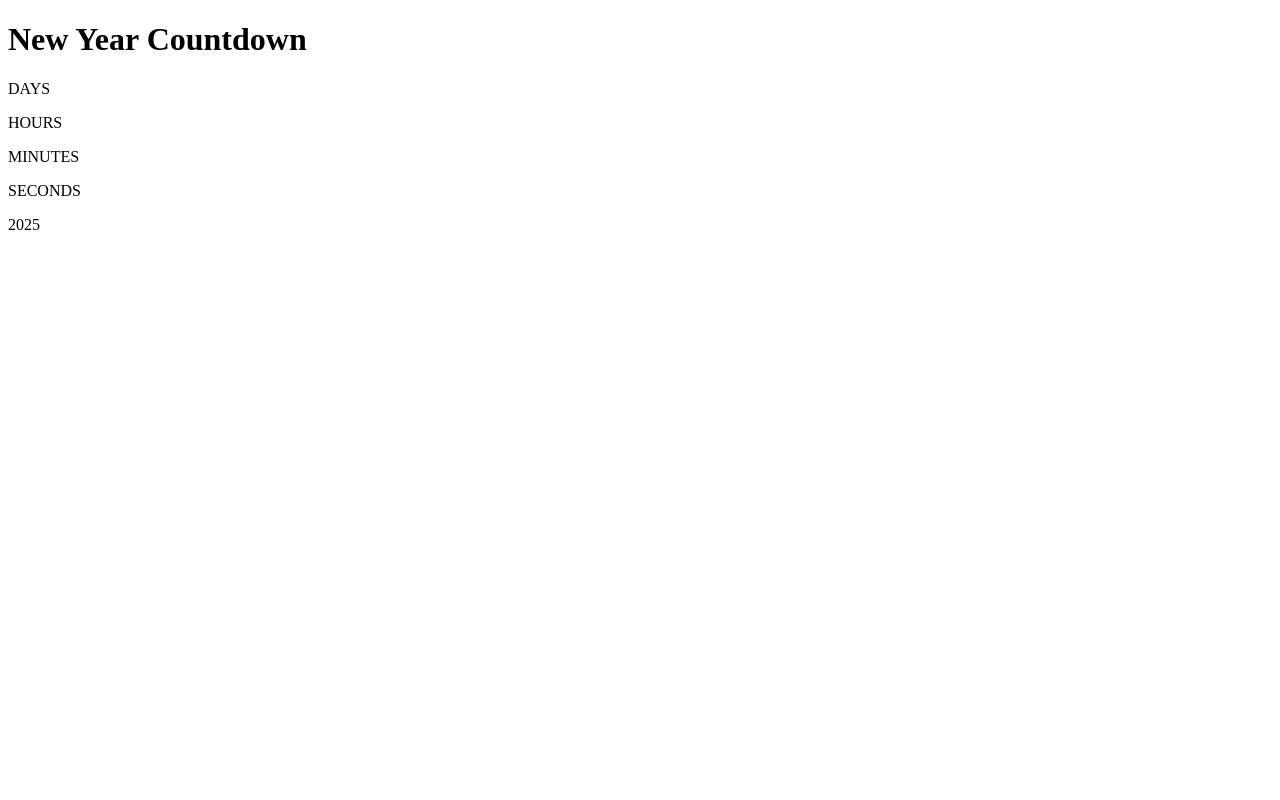
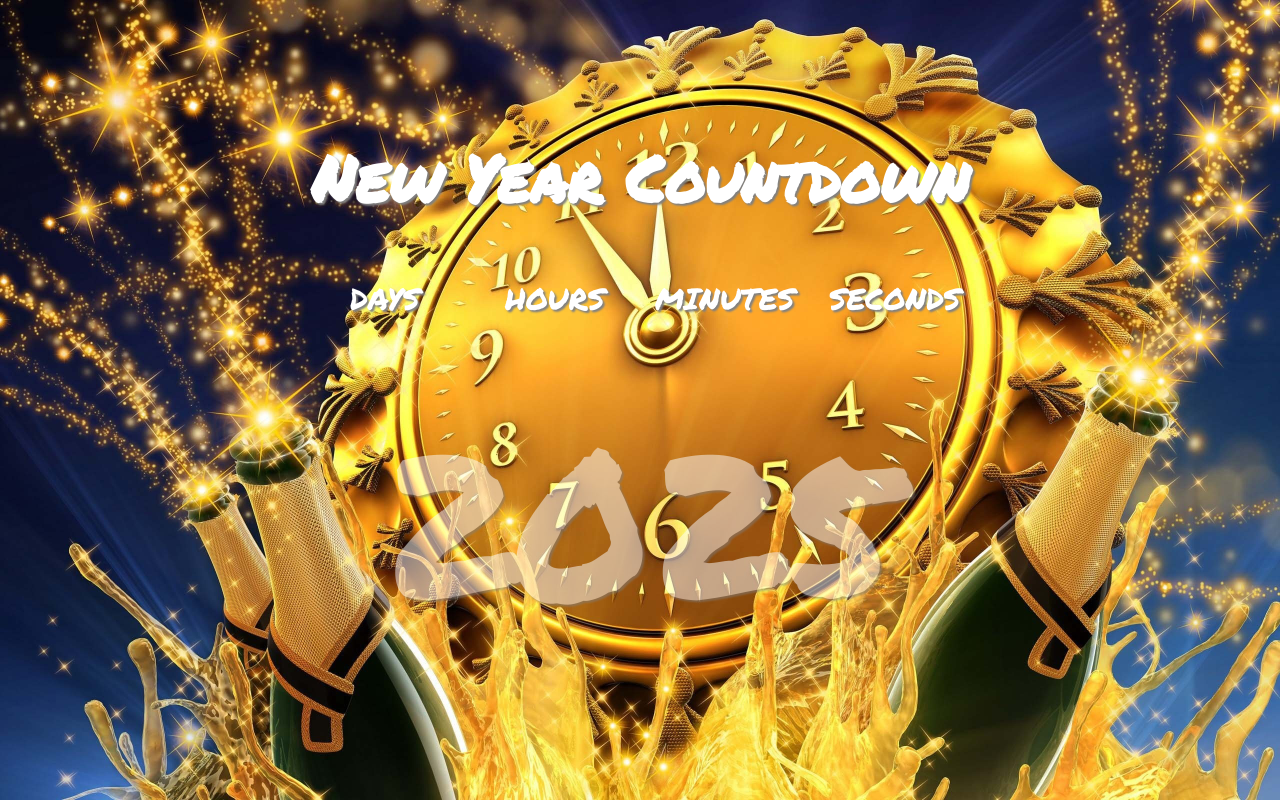
Before and after one commit to codasobi/m3-week-03-codasobi, a plain HTML site: page new_year_countdown/index.html in a window 1280 px wide. Drawn offline with Linux system fonts and the light colour scheme.

Commit message:
feat: add countdown css

```diff
--- a/new_year_countdown/img/index.html
+++ b/new_year_countdown/index.html
@@ -3,7 +3,11 @@
 <head>
     <meta charset="UTF-8">
     <meta name="viewport" content="width=device-width, initial-scale=1.0">
+    <link rel="stylesheet" href="styles.css">
     <title>New Year Countdown</title>
+    <link rel="preconnect" href="https://fonts.googleapis.com">
+    <link rel="preconnect" href="https://fonts.gstatic.com" crossorigin>
+    <link href="https://fonts.googleapis.com/css2?family=Permanent+Marker&display=swap" rel="stylesheet">
 </head>
 <body>
     <h1>New Year Countdown</h1>
--- /dev/null
+++ b/new_year_countdown/styles.css
@@ -0,0 +1,117 @@
+/* Box sizing rules */
+*,
+*::before,
+*::after {
+  box-sizing: border-box;
+}
+
+/* Remove default padding */
+ul[class],
+ol[class] {
+  padding: 0;
+}
+
+/* Remove default margin */
+body,
+h1,
+h2,
+h3,
+h4,
+p,
+ul[class],
+ol[class],
+li,
+figure,
+figcaption,
+blockquote,
+dl,
+dd {
+  margin: 0;
+}
+
+/* Set core body defaults */
+body {
+  min-height: 100vh;
+  scroll-behavior: smooth;
+  text-rendering: optimizeSpeed;
+  line-height: 1.5;
+}
+
+/* Remove list styles on ul, ol elements with a class attribute */
+ul[class],
+ol[class] {
+  list-style: none;
+}
+
+/* A elements that don't have a class get default styles */
+a:not([class]) {
+  text-decoration-skip-ink: auto;
+}
+
+/* Make images easier to work with */
+img {
+  max-width: 100%;
+  display: block;
+}
+
+/* Natural flow and rhythm in articles by default */
+article>*+* {
+  margin-top: 1em;
+}
+
+/* Inherit fonts for inputs and buttons */
+input,
+button,
+textarea,
+select {
+  font: inherit;
+}
+
+/* Remove all animations and transitions for people that prefer not to see them */
+@media (prefers-reduced-motion: reduce) {
+  * {
+    animation-duration: 0.01ms !important;
+    animation-iteration-count: 1 !important;
+    transition-duration: 0.01ms !important;
+    scroll-behavior: auto !important;
+  }
+}
+
+body {
+    display: flex;
+    justify-content: center;
+    align-items: center;
+    flex-direction: column;
+    width: 100vw;
+    height: 100vh;
+    background: url("./img/new-year.jpg") no-repeat fixed center;
+    background-size: cover;
+    color: #fff;
+    font-family: "Permanent Marker", sans-serif;
+    text-shadow: 2px 2px 2px gray;
+}
+
+h1 {
+    font-size: 64px;
+    text-align: center;
+}
+
+.container {
+    display: flex;
+    justify-content: center;
+    align-items: center;
+    padding: 40px;
+}
+
+.item {
+  width: 150px;
+  font-size: 30px;
+  margin: 10px;
+  text-align: center;
+}
+
+.year {
+    opacity: 0.5;
+    font-size: 200px;
+    text-align: center;
+}
```
Also changed, not shown: new_year_countdown/img/new-year.jpg (added).
